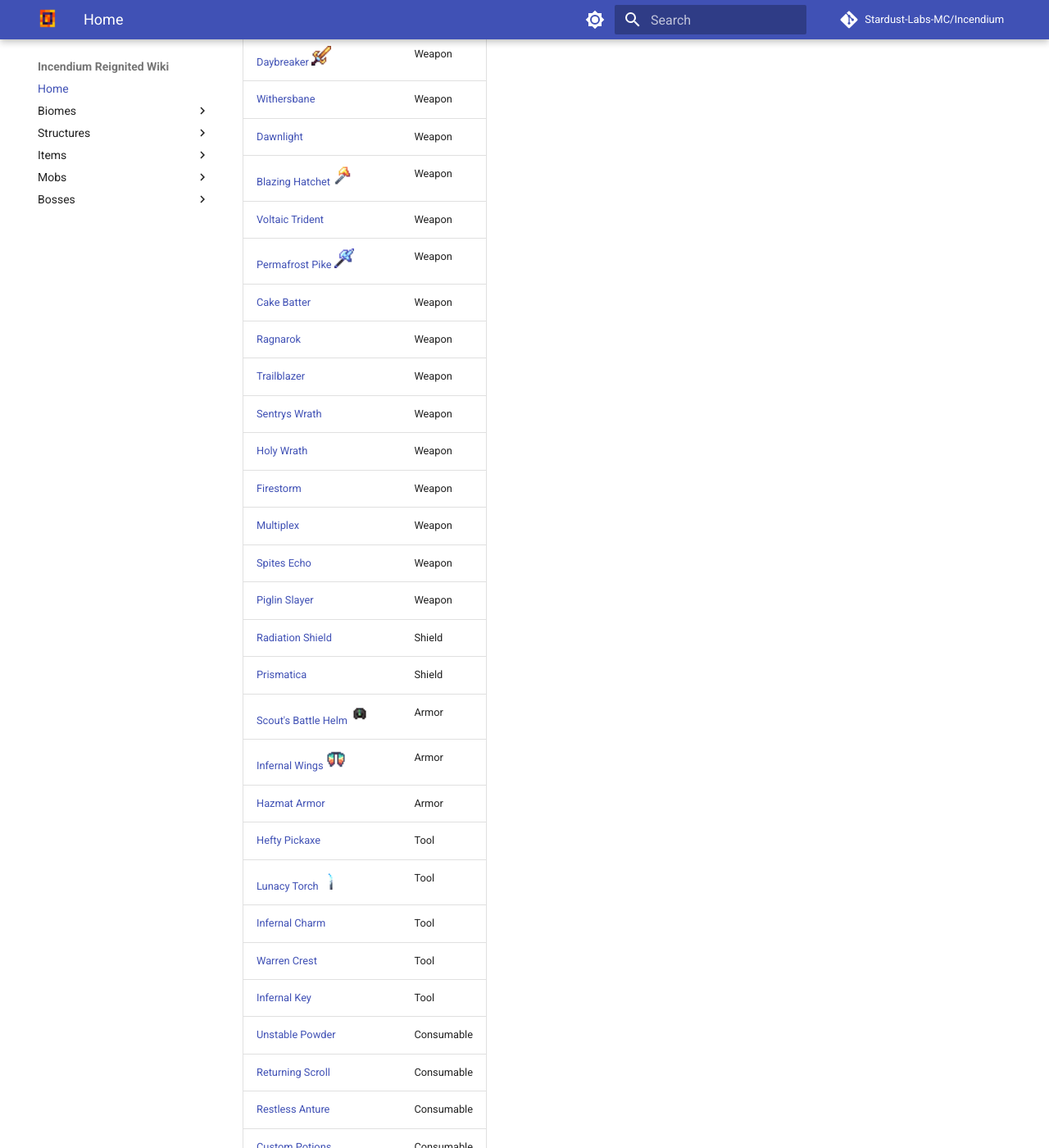
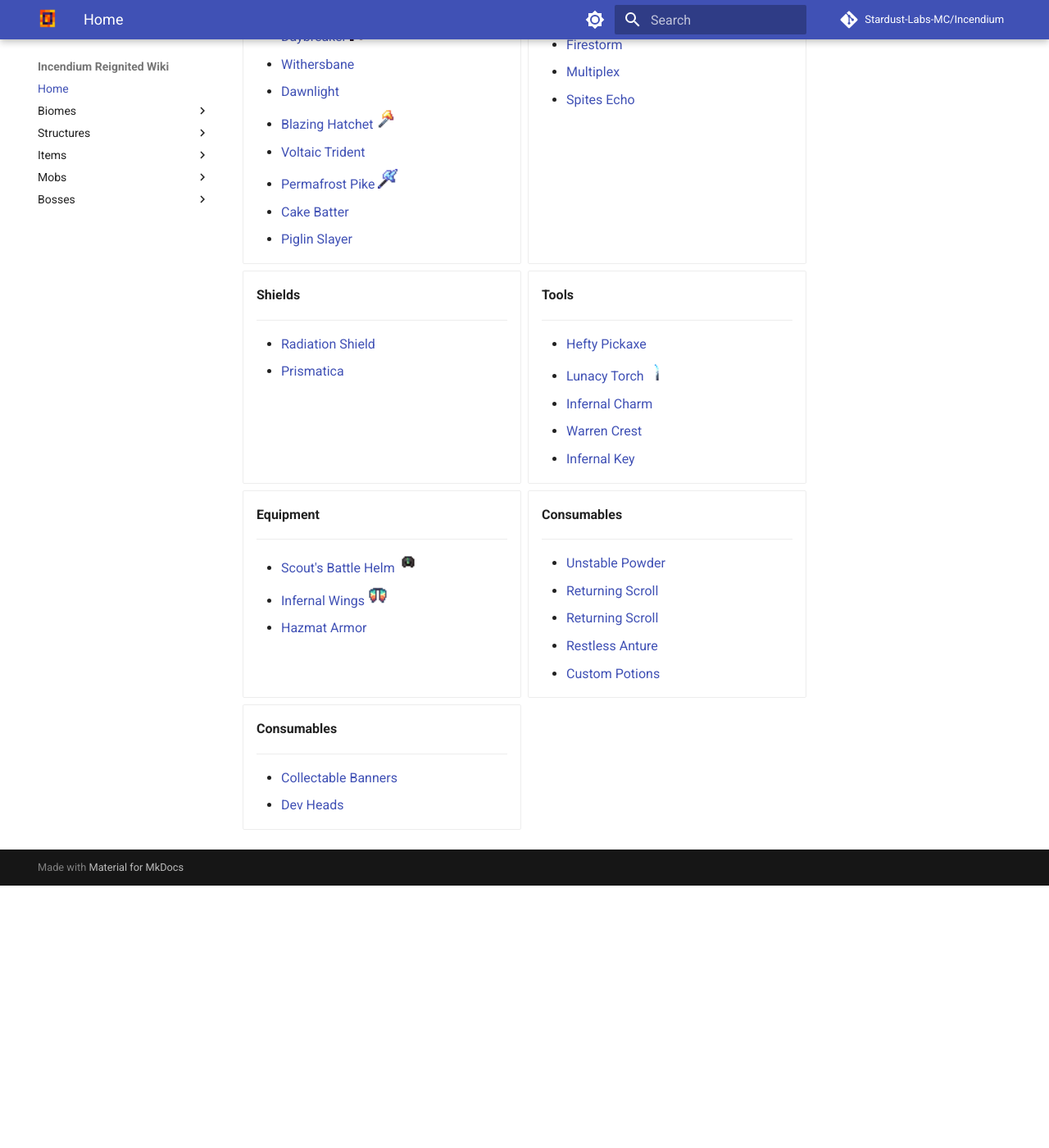
Before and after one commit to Stardust-Labs-MC/incendium-wiki, an MkDocs documentation site: the page built from docs/index.md, in a window 1280 px wide and 1400 px high, scrolled down 3698 px. Shown: the whole window at 82% size. Built offline with MkDocs 1.6.1 and Material for MkDocs 9.7.7, drawn with Linux system fonts in a browser that asks for light colours; comment, search, counter and statistics services are not loaded; after the commit the page ends 4778 px from its top, so only the background shows below that; some of the changed text lies outside the part shown.

Commit message:
Update index.md

```diff
--- a/docs/index.md
+++ b/docs/index.md
@@ -157,39 +157,80 @@ A list of all bosses in Incendium.
 
 Here is a list of all custom items added by Incendium.
 
-|Item | Category |
-| :--- | --- |
-| [Greatsword of Sacrifice](items/greatsword-of-sacrifice.md) ![Sprite](assets/sprites/items/sacrifice.png){width="24"} | Weapon |
-| [Scarlet Rapier](items/scarlet-rapier.md) ![Sprite](assets/sprites/items/scarlet.png){width="24"} | Weapon |
-| [Warping Witherblade](items/warping-witherblade.md) ![Sprite](assets/sprites/items/warping_witherblade.png){width="24"} | Weapon |
-| [Daybreaker](items/daybreaker.md) ![Sprite](assets/sprites/items/daybreaker.png){width="24"} | Weapon |
-| [Withersbane](items/withersbane.md) | Weapon |
-| [Dawnlight](items/dawnlight.md) | Weapon |
-| [Blazing Hatchet](items/blazing-hatchet.md) ![Sprite](assets/sprites/items/blazing.png){width="24"} | Weapon |
-| [Voltaic Trident](items/voltaic-trident.md) | Weapon |
-| [Permafrost Pike](items/permafrost-pike.md) ![Sprite](assets/sprites/items/chilling/chilling_small.png){width="24"} | Weapon |
-| [Cake Batter](items/cake-batter.md) | Weapon |
-| [Ragnarok](items/ragnarok.md) | Weapon |
-| [Trailblazer](items/trailblazer.md) | Weapon |
-| [Sentrys Wrath](items/sentrys-wrath.md) | Weapon |
-| [Holy Wrath](items/holy-wrath.md) | Weapon |
-| [Firestorm](items/firestorm.md) | Weapon |
-| [Multiplex](items/multiplex.md) | Weapon |
-| [Spites Echo](items/spites-echo.md) | Weapon |
-| [Piglin Slayer](items/piglin-slayer.md) | Weapon |
-| [Radiation Shield](items/radiation-shield.md) | Shield |
-| [Prismatica](items/prismatica.md) | Shield |
-| [Scout's Battle Helm](items/scouts-battle-helm.md) ![Sprite](assets/sprites/items/scouts.png){width="24"} | Armor |
-| [Infernal Wings](items/infernal-wings.md) ![Sprite](assets/sprites/items/infernal_elytra.png){width="24"} | Armor |
-| [Hazmat Armor](items/hazmat-armor.md) | Armor |
-| [Hefty Pickaxe](items/hefty-pickaxe.md) | Tool |
-| [Lunacy Torch](items/lunacy-torch.md) ![Sprite](assets/sprites/items/torch_of_lunacy.png){width="24"} | Tool |
-| [Infernal Charm](items/infernal-charm.md) | Tool |
-| [Warren Crest](items/warren-crest.md) | Tool |
-| [Infernal Key](items/infernal-key.md) | Tool |
-| [Unstable Powder](items/unstable-powder.md) | Consumable |
-| [Returning Scroll](items/returning-scroll.md) | Consumable |
-| [Restless Anture](items/restless-nature.md) | Consumable |
-| [Custom Potions](items/custom-potions.md) | Consumable |
-| [Collectable Banners](items/custom-banners.md) | Collectables |
-| [Dev Heads](items/dev-heads.md) | Collectables |
+
+
+
+
+<div class="grid cards" markdown>
+
+-   __Melee Weapons__
+
+    ---
+
+    - [Greatsword of Sacrifice](items/greatsword-of-sacrifice.md) ![Sprite](assets/sprites/items/sacrifice.png){width="24"}
+    - [Scarlet Rapier](items/scarlet-rapier.md) ![Sprite](assets/sprites/items/scarlet.png){width="24"}
+    - [Warping Witherblade](items/warping-witherblade.md) ![Sprite](assets/sprites/items/warping_witherblade.png){width="24"}
+    - [Daybreaker](items/daybreaker.md) ![Sprite](assets/sprites/items/daybreaker.png){width="24"}
+    - [Withersbane](items/withersbane.md)
+    - [Dawnlight](items/dawnlight.md)
+    - [Blazing Hatchet](items/blazing-hatchet.md) ![Sprite](assets/sprites/items/blazing.png){width="24"}
+    - [Voltaic Trident](items/voltaic-trident.md)
+    - [Permafrost Pike](items/permafrost-pike.md) ![Sprite](assets/sprites/items/chilling/chilling_small.png){width="24"}
+    - [Cake Batter](items/cake-batter.md)
+    - [Piglin Slayer](items/piglin-slayer.md)
+
+-   __Ranged Weapons__
+
+    ---
+
+    - [Ragnarok](items/ragnarok.md)
+    - [Trailblazer](items/trailblazer.md)
+    - [Sentrys Wrath](items/sentrys-wrath.md)
+    - [Holy Wrath](items/holy-wrath.md)
+    - [Firestorm](items/firestorm.md)
+    - [Multiplex](items/multiplex.md)
+    - [Spites Echo](items/spites-echo.md)
+
+-   __Shields__
+
+    ---
+
+    - [Radiation Shield](items/radiation-shield.md)
+    - [Prismatica](items/prismatica.md)
+
+-   __Tools__
+
+    ---
+
+    - [Hefty Pickaxe](items/hefty-pickaxe.md)
+    - [Lunacy Torch](items/lunacy-torch.md) ![Sprite](assets/sprites/items/torch_of_lunacy.png){width="24"}
+    - [Infernal Charm](items/infernal-charm.md)
+    - [Warren Crest](items/warren-crest.md)
+    - [Infernal Key](items/infernal-key.md)
+
+-   __Equipment__
+
+    ---
+
+    - [Scout's Battle Helm](items/scouts-battle-helm.md) ![Sprite](assets/sprites/items/scouts.png){width="24"}
+    - [Infernal Wings](items/infernal-wings.md) ![Sprite](assets/sprites/items/infernal_elytra.png){width="24"}
+    - [Hazmat Armor](items/hazmat-armor.md)
+
+-   __Consumables__
+
+    ---
+
+    - [Unstable Powder](items/unstable-powder.md)
+    - [Returning Scroll](items/returning-scroll.md)
+    - [Returning Scroll](items/returning-scroll.md)
+    - [Restless Anture](items/restless-nature.md)
+    - [Custom Potions](items/custom-potions.md)
+
+-   __Consumables__
+
+    ---
+
+    - [Collectable Banners](items/custom-banners.md)
+    - [Dev Heads](items/dev-heads.md)
+
+</div>
```
